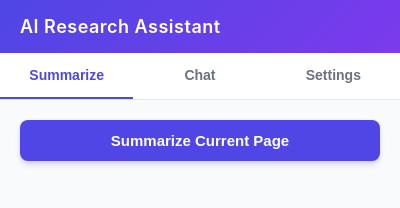
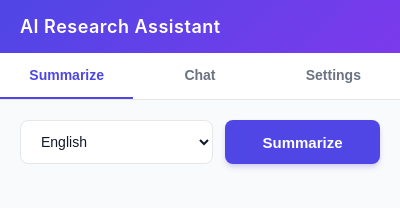
Before and after one commit to SapotaDA/AI-EXT, a browser extension: page popup/popup.html in a window 400 px wide. Drawn offline with Linux system fonts and the light colour scheme.

Commit message:
Add inline language selector to summary tab with premium UI

```diff
--- a/popup/popup.css
+++ b/popup/popup.css
@@ -184,6 +184,30 @@ body {
   display: none !important;
 }
 
+.action-bar {
+  display: flex;
+  gap: 12px;
+  margin-bottom: 16px;
+}
+
+.action-bar .dropdown-input {
+  flex: 1;
+  padding: 12px 16px;
+  border: 1px solid var(--border-color);
+  border-radius: 8px;
+  background: var(--surface-color);
+  color: var(--text-main);
+  outline: none;
+  font-size: 14px;
+  transition: border-color 0.2s;
+  cursor: pointer;
+}
+
+.action-bar .primary-btn {
+  width: auto;
+  flex: 1;
+}
+
 /* Summarize Results */
 #summarize-result-container {
   margin-top: 24px;
--- a/popup/popup.html
+++ b/popup/popup.html
@@ -18,7 +18,21 @@
   <div class="content">
     <!-- Summarize Tab -->
     <div id="tab-summarize" class="tab-content active">
-      <button id="summarize-btn" class="primary-btn">Summarize Current Page</button>
+      <div class="action-bar">
+        <select id="summary-lang-select" class="dropdown-input">
+          <option value="English">English</option>
+          <option value="Simple English">Simple English</option>
+          <option value="Hindi">Hindi (हिन्दी)</option>
+          <option value="Tamil">Tamil (தமிழ்)</option>
+          <option value="Telugu">Telugu (తెలుగు)</option>
+          <option value="Marathi">Marathi (मराठी)</option>
+          <option value="Bengali">Bengali (বাংলা)</option>
+          <option value="Gujarati">Gujarati (ગુજરાતી)</option>
+          <option value="Kannada">Kannada (ಕನ್ನಡ)</option>
+          <option value="Malayalam">Malayalam (മലയാളം)</option>
+        </select>
+        <button id="summarize-btn" class="primary-btn">Summarize</button>
+      </div>
 
       <div id="summarize-loading" class="loading-container hidden">
         <div class="spinner"></div>
--- a/popup/popup.js
+++ b/popup/popup.js
@@ -18,12 +18,16 @@ document.addEventListener('DOMContentLoaded', () => {
   // Load Settings
   const apiKeyInput = document.getElementById('api-key-input');
   const languageSelect = document.getElementById('language-select');
+  const summaryLangSelect = document.getElementById('summary-lang-select');
 
   getApiKey().then(key => {
     if (key) apiKeyInput.value = key;
   });
   getPreferredLanguage().then(lang => {
-    if (lang) languageSelect.value = lang;
+    if (lang) {
+      languageSelect.value = lang;
+      summaryLangSelect.value = lang;
+    }
   });
 
   // Save Settings
@@ -93,7 +97,7 @@ document.addEventListener('DOMContentLoaded', () => {
         return;
       }
 
-      const lang = await getPreferredLanguage();
+      const lang = summaryLangSelect.value;
       const prompts = summarizePrompt(content, lang);
       const stream = streamLLM(prompts.system, prompts.user);
 
```
